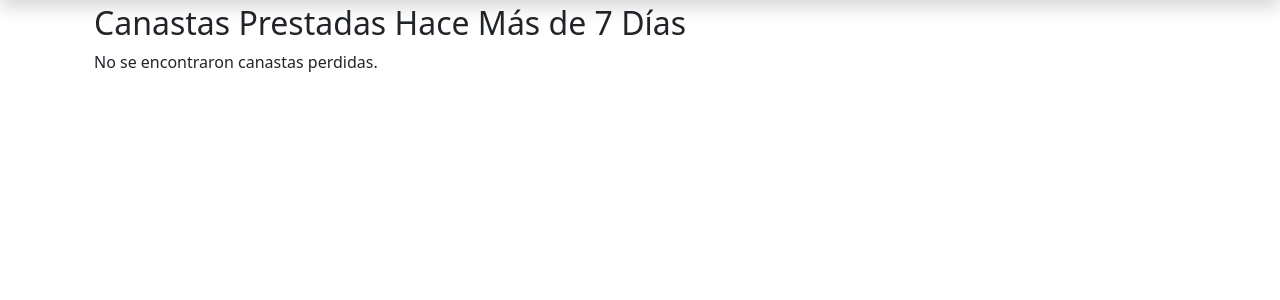
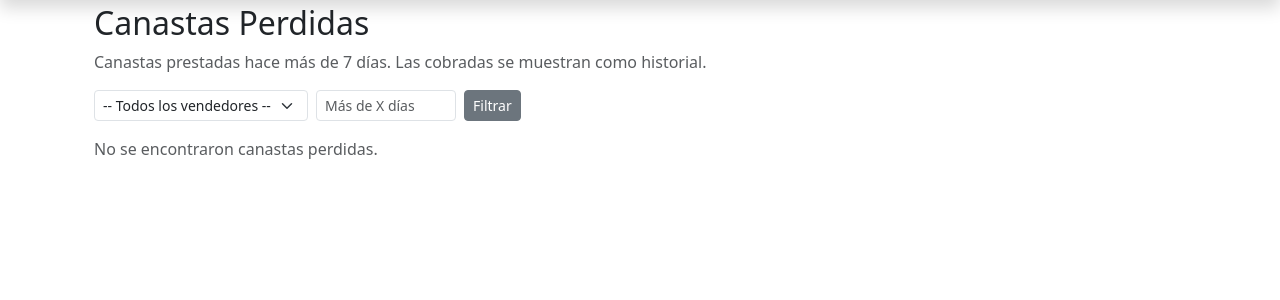
Before and after one commit to JohnFRave90/sistema_ventas, a Python web app: template app/templates/canastas/canastas_perdidas.html in a window 1280 px wide. Shown: the part 76-376 px from the top of the page. Run offline with Jinja, Linux system fonts and the light colour scheme; the template is opened without the code that fills it, so the values that code supplies are empty.

Commit message:
cobro_canastas

```diff
--- a/app/__init__.py
+++ b/app/__init__.py
@@ -37,7 +37,8 @@ def create_app():
         if ':' in user_id:
             tipo, id_real = user_id.split(':')
             if tipo == 'vendedor':
-                return Vendedor.query.get(int(id_real))
+                v = Vendedor.query.get(int(id_real))
+                return UserWrapper(v, 'vendedor') if v else None
             elif tipo == 'usuario':
                 return Usuario.query.get(int(id_real))
         else:
--- a/app/models/canastas.py
+++ b/app/models/canastas.py
@@ -9,7 +9,10 @@ class Canasta(db.Model):
     color = db.Column(db.String(50), nullable=True, comment='Color de la canasta')
     estado = db.Column(db.String(50), nullable=True, comment='Estado físico de la canasta: Nuevo o susas')
     fecha_registro = db.Column(db.DateTime, nullable=False, server_default=db.func.now(), comment='Fecha en que fue registrada')
-    actualidad = db.Column(db.String(50), nullable=False, default='Disponible', comment='Disponible, Prestada o No disponible')
+    actualidad  = db.Column(db.String(50), nullable=False, default='Disponible', comment='Disponible, Prestada o No disponible')
+    # server_default obligatorio para migracion segura en MySQL con filas existentes
+    cobrada     = db.Column(db.Boolean, nullable=False, default=False, server_default=db.text('0'), comment='Indica si la canasta ha sido cobrada al vendedor')
+    fecha_cobro = db.Column(db.DateTime, nullable=True, comment='Fecha en que se registró el cobro de la canasta perdida')
 
     # Relación con movimientos
     movimientos = db.relationship('MovimientoCanasta', backref='canasta', lazy=True, primaryjoin="Canasta.codigo_barras==MovimientoCanasta.codigo_barras")
--- a/app/routes/extras.py
+++ b/app/routes/extras.py
@@ -156,6 +156,7 @@ def listar_extras():
     )
 
 @extras_bp.route('/editar/<int:eid>', methods=['GET', 'POST'])
+@login_required
 @rol_requerido('administrador')
 def editar_extra(eid):
     from app.utils.productos import get_productos_ordenados
--- a/app/routes/productos.py
+++ b/app/routes/productos.py
@@ -1,4 +1,5 @@
 from flask import Blueprint, render_template, request, redirect, url_for, flash
+from flask_login import login_required
 from app import db
 from app.models.producto import Producto
 from app.utils.roles import rol_requerido
@@ -12,6 +13,7 @@ productos_bp = Blueprint('productos', __name__, url_prefix='/productos')
 
 # LISTAR PRODUCTOS
 @productos_bp.route('/')
+@login_required
 @rol_requerido('administrador', 'semiadmin')
 def listar_productos():
     productos = Producto.query.all()
@@ -19,6 +21,7 @@ def listar_productos():
 
 # CREAR PRODUCTO
 @productos_bp.route('/crear', methods=['GET', 'POST'])
+@login_required
 @rol_requerido('administrador')
 def crear_producto():
     if request.method == 'POST':
@@ -41,6 +44,7 @@ def crear_producto():
 
 # EDITAR PRODUCTO
 @productos_bp.route('/editar/<int:id>', methods=['GET', 'POST'])
+@login_required
 @rol_requerido('administrador')
 def editar_producto(id):
     producto = Producto.query.get_or_404(id)
@@ -61,6 +65,7 @@ def editar_producto(id):
 
 # ELIMINAR PRODUCTO
 @productos_bp.route('/eliminar/<int:id>')
+@login_required
 @rol_requerido('administrador')
 def eliminar_producto(id):
     producto = Producto.query.get_or_404(id)
@@ -70,6 +75,7 @@ def eliminar_producto(id):
     return redirect(url_for('productos.listar_productos'))
 
 @productos_bp.route('/importar', methods=['GET', 'POST'])
+@login_required
 @rol_requerido('administrador')
 def importar_productos():
     if request.method == 'POST':
--- a/app/routes/utils.py
+++ b/app/routes/utils.py
@@ -19,3 +19,7 @@ class UserWrapper(UserMixin):
     @property
     def nombre_usuario(self):
         return self.user.nombre_usuario
+
+    def __getattr__(self, name):
+        # Cualquier atributo no definido aquí se busca en el objeto interno
+        return getattr(self.user, name)
--- a/app/templates/canastas/canastas_perdidas.html
+++ b/app/templates/canastas/canastas_perdidas.html
@@ -2,31 +2,75 @@
 {% block title %}Canastas Perdidas{% endblock %}
 {% block content %}
 <div class="container mt-4">
-    <h2>Canastas Prestadas Hace Más de 7 Días</h2>
+    <h2>Canastas Perdidas</h2>
+    <p class="text-muted">Canastas prestadas hace más de 7 días. Las cobradas se muestran como historial.</p>
+
+    <form method="GET" class="row g-2 mb-3">
+        <div class="col-auto">
+            <select name="vendedor" class="form-select form-select-sm">
+                <option value="">-- Todos los vendedores --</option>
+                {% for v in vendedores %}
+                    <option value="{{ v }}" {% if filtro_vendedor == v %}selected{% endif %}>{{ v }}</option>
+                {% endfor %}
+            </select>
+        </div>
+        <div class="col-auto">
+            <input type="number" name="dias" class="form-control form-control-sm" placeholder="Más de X días"
+                   value="{{ filtro_dias }}" min="1" style="width: 140px;">
+        </div>
+        <div class="col-auto">
+            <button type="submit" class="btn btn-sm btn-secondary">Filtrar</button>
+        </div>
+        {% if filtro_vendedor or filtro_dias %}
+        <div class="col-auto">
+            <a href="{{ url_for('canastas.canastas_perdidas') }}" class="btn btn-sm btn-outline-secondary">Limpiar</a>
+        </div>
+        {% endif %}
+    </form>
 
     {% if canastas %}
-    <table class="table table-bordered table-striped">
-        <thead>
+    <table class="table table-bordered table-striped align-middle">
+        <thead class="table-dark">
             <tr>
                 <th>Código</th>
-                <th>Fecha de Préstamo</th>
+                <th>Fecha préstamo</th>
                 <th>Vendedor</th>
-                <th>Días Prestada</th>
+                <th>Días desde préstamo</th>
+                <th>Estado cobro</th>
+                <th>Fecha cobro</th>
             </tr>
         </thead>
         <tbody>
             {% for c in canastas %}
             <tr>
-                <td>{{ c.codigo_barras }}</td>
+                <td><code>{{ c.codigo_barras }}</code></td>
                 <td>{{ c.fecha_prestamo }}</td>
                 <td>{{ c.nombre_vendedor }}</td>
-                <td>{{ c.dias_prestada }}</td>
+                <td>{{ c.dias_prestada }} días</td>
+                <td>
+                    {% if c.cobrada %}
+                        <span class="badge bg-success">Cobrada</span>
+                    {% else %}
+                        <span class="badge bg-warning text-dark">Pendiente</span>
+                        <form method="POST"
+                              action="{{ url_for('canastas.cobrar_canasta', codigo_barras=c.codigo_barras) }}"
+                              class="d-inline">
+                            <input type="hidden" name="csrf_token" value="{{ csrf_token() }}">
+                            <button type="submit"
+                                    class="btn btn-sm btn-warning"
+                                    onclick="return confirm('¿Confirmas el cobro de esta canasta?')">
+                                Marcar cobrada
+                            </button>
+                        </form>
+                    {% endif %}
+                </td>
+                <td>{{ c.fecha_cobro if c.fecha_cobro else '—' }}</td>
             </tr>
             {% endfor %}
         </tbody>
     </table>
     {% else %}
-        <p>No se encontraron canastas perdidas.</p>
+        <p class="text-muted">No se encontraron canastas perdidas.</p>
     {% endif %}
 </div>
 {% endblock %}
```
Also changed, not shown: app/routes/canastas.py (+63 -11 lines).
